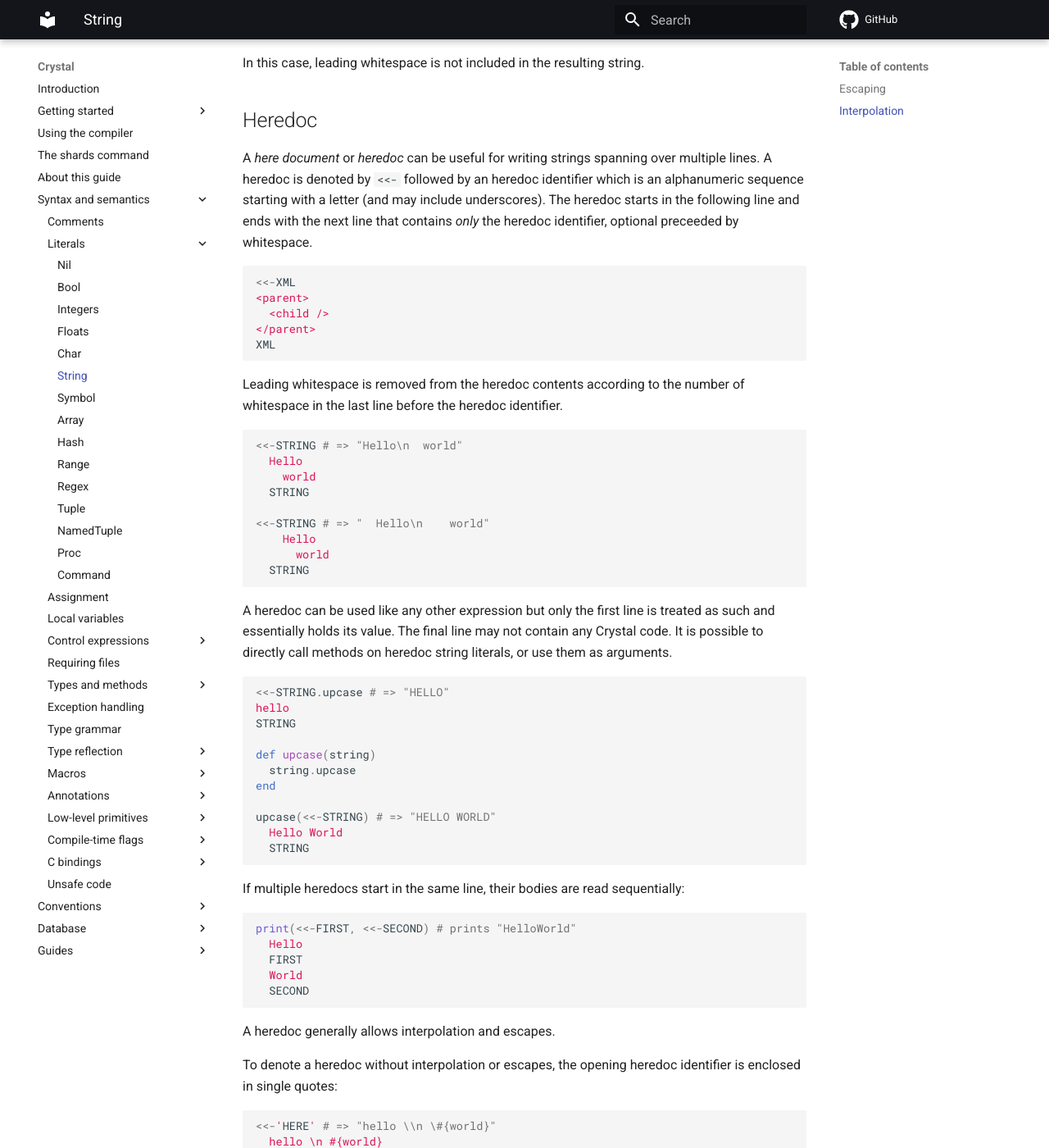
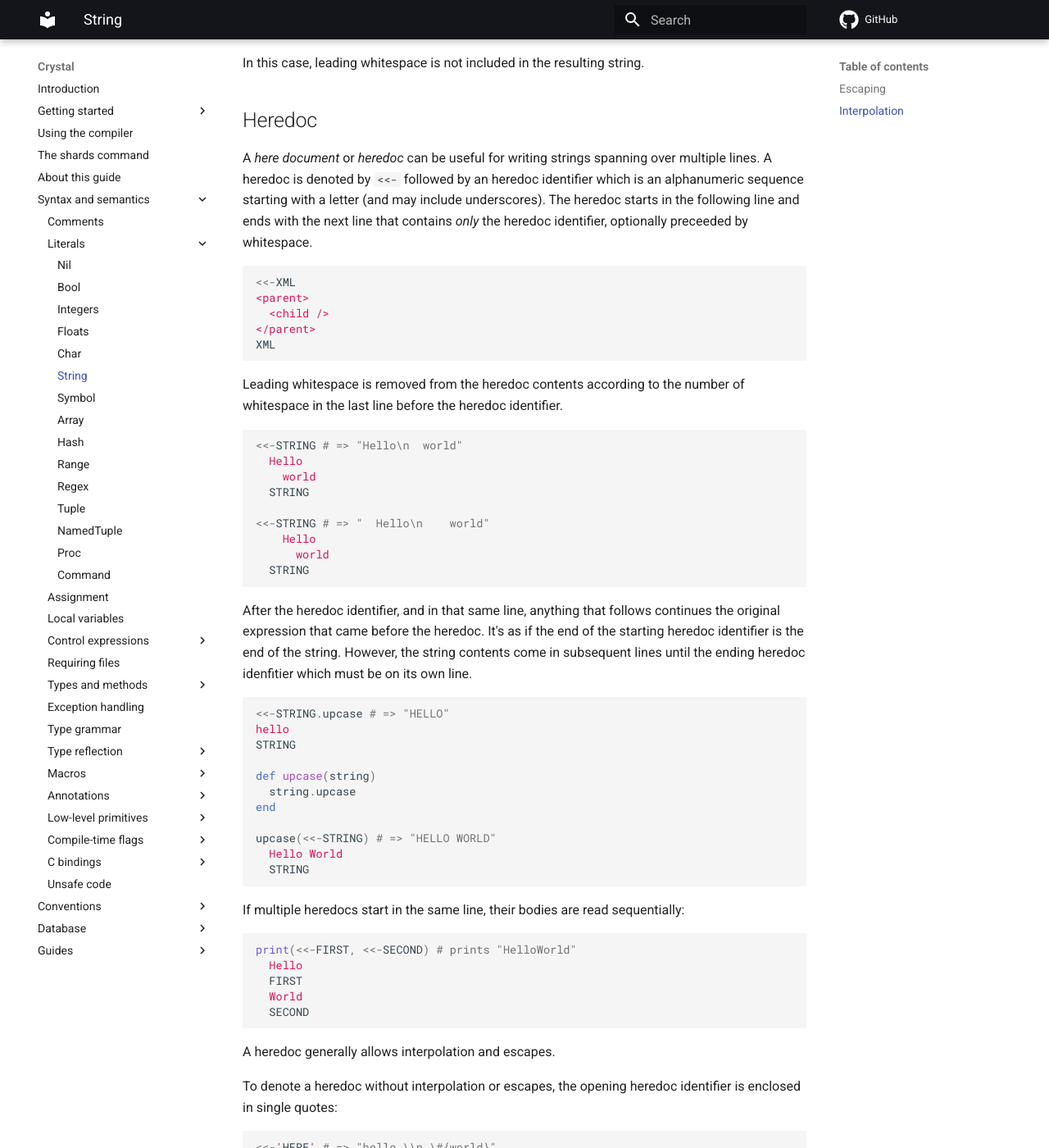
Before and after one commit to crystal-lang/crystal-book, an MkDocs documentation site: the page built from docs/syntax_and_semantics/literals/string.md, in a window 1280 px wide and 1400 px high, scrolled down 3478 px. Shown: the whole window at 82% size. Built offline with MkDocs 1.6.1 and Material for MkDocs 9.7.7, drawn with Linux system fonts in a browser that asks for light colours; comment, search, counter and statistics services are not loaded.

Commit message:
Update string.md

````diff
--- a/docs/syntax_and_semantics/literals/string.md
+++ b/docs/syntax_and_semantics/literals/string.md
@@ -159,7 +159,7 @@ In this case, leading whitespace is not included in the resulting string.
 ## Heredoc
 
 A *here document* or *heredoc* can be useful for writing strings spanning over multiple lines.
-A heredoc is denoted by `<<-` followed by an heredoc identifier which is an alphanumeric sequence starting with a letter (and may include underscores). The heredoc starts in the following line and ends with the next line that contains *only* the heredoc identifier, optional preceeded by whitespace.
+A heredoc is denoted by `<<-` followed by an heredoc identifier which is an alphanumeric sequence starting with a letter (and may include underscores). The heredoc starts in the following line and ends with the next line that contains *only* the heredoc identifier, optionally preceeded by whitespace.
 
 ```crystal
 <<-XML
@@ -183,8 +183,7 @@ Leading whitespace is removed from the heredoc contents according to the number
   STRING
 ```
 
-A heredoc can be used like any other expression but only the first line is treated as such and essentially holds its value. The final line may not contain any Crystal code.
-It is possible to directly call methods on heredoc string literals, or use them as arguments.
+After the heredoc identifier, and in that same line, anything that follows continues the original expression that came before the heredoc. It's as if the end of the starting heredoc identifier is the end of the string. However, the string contents come in subsequent lines until the ending heredoc idenfitier which must be on its own line.
 
 ```crystal
 <<-STRING.upcase # => "HELLO"
````
